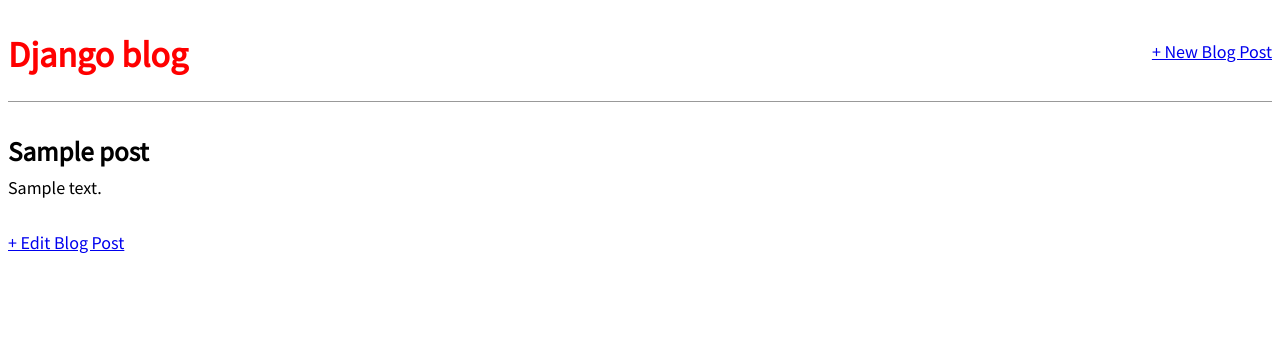
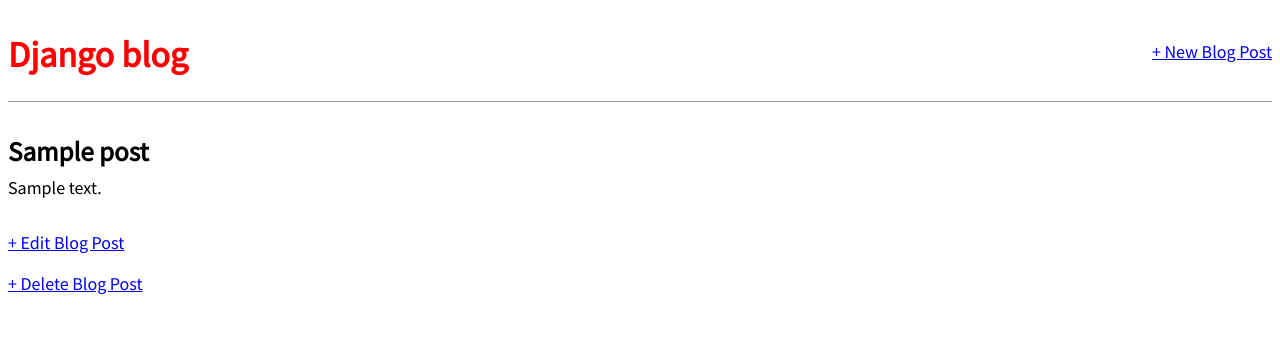
Before and after one commit to peterxsun/blog-app, a Django app: page /post/1/ in a window 1280 px wide. Shown: the top 362 px of the page. Run offline with Django 3.2, Linux system fonts and the light colour scheme; tables that the repository leaves empty hold one stand-in row (values such as "Sample post").

Commit message:
add delete

```diff
--- a/blog/urls.py
+++ b/blog/urls.py
@@ -3,10 +3,12 @@
     BlogListView,
     BlogDetailView,
     BlogCreateView,
-    BlogUpdateView
+    BlogUpdateView,
+    BlogDeleteView,
 )
 
 urlpatterns = [
+    path('post/<int:pk>/delete/', BlogDeleteView.as_view(), name='post_delete'),
     path('post/<int:pk>/edit/', BlogUpdateView.as_view(), name='post_edit'),
     path('post/new/', BlogCreateView.as_view(), name='post_new'),
     path('post/<int:pk>/', BlogDetailView.as_view(), name='post_detail'),
--- a/blog/views.py
+++ b/blog/views.py
@@ -1,5 +1,11 @@
 from django.views.generic import ListView, DetailView
-from django.views.generic.edit import CreateView, UpdateView
+from django.views.generic.edit import (
+    CreateView,
+    UpdateView,
+    DeleteView
+)
+from django.urls import reverse_lazy
+
 from .models import Post
 
 # Create your views here.
@@ -21,3 +27,8 @@
     model = Post
     template_name = 'post_edit.html'
     fields = ['title', 'body']
+
+class BlogDeleteView(DeleteView):
+    model = Post
+    template_name = 'post_delete.html'
+    success_url = reverse_lazy('home')
--- a/templates/post_detail.html
+++ b/templates/post_detail.html
@@ -6,5 +6,6 @@
         <p>{{ post.body }}</p>
     </div>
 
-    <a href="{% url 'post_edit' post.pk %}">+ Edit Blog Post</a>
+    <p><a href="{% url 'post_edit' post.pk %}">+ Edit Blog Post</a></p>
+    <p><a href="{% url 'post_delete' post.pk %}">+ Delete Blog Post</a></p>
 {% endblock content %}
```
Also changed, not shown: templates/post_delete.html (added, +10 -0 lines).
